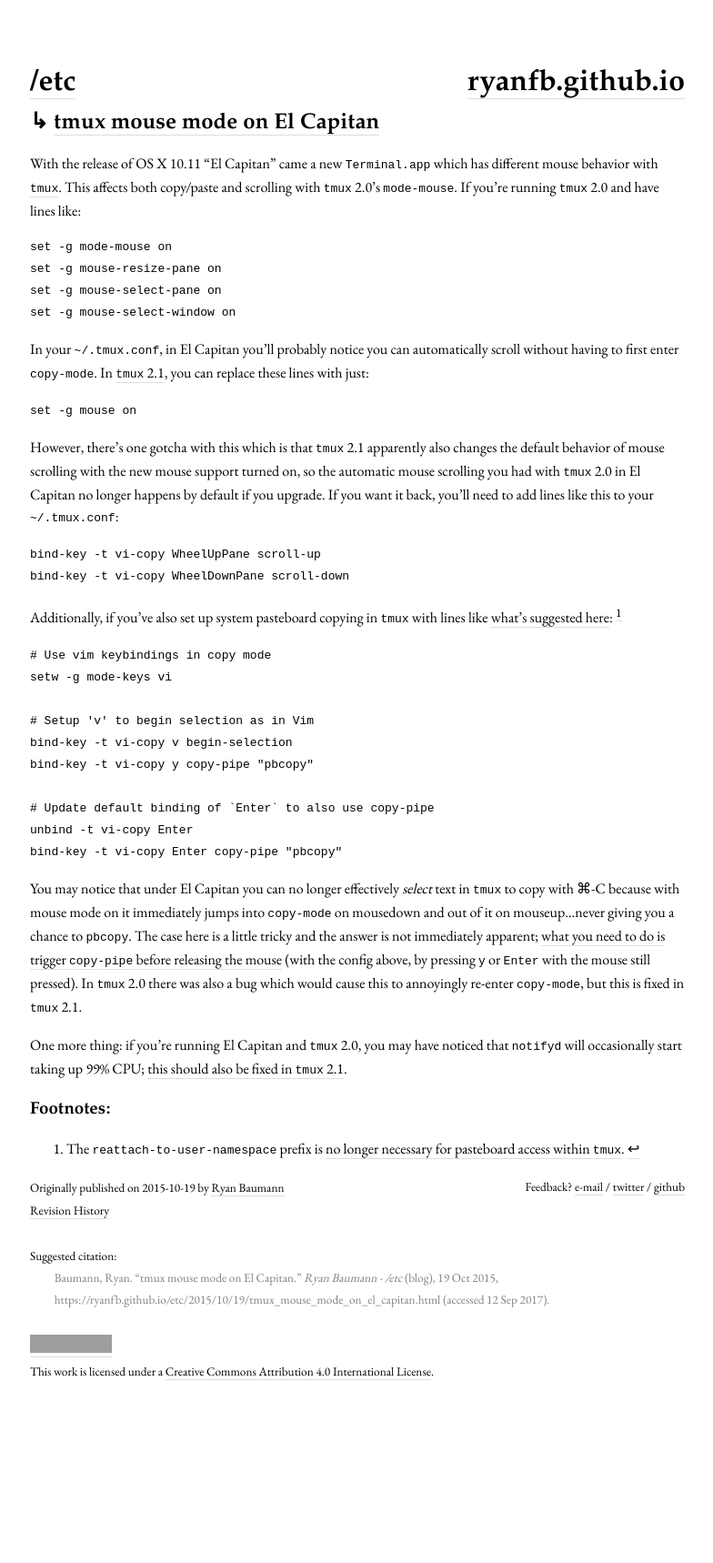
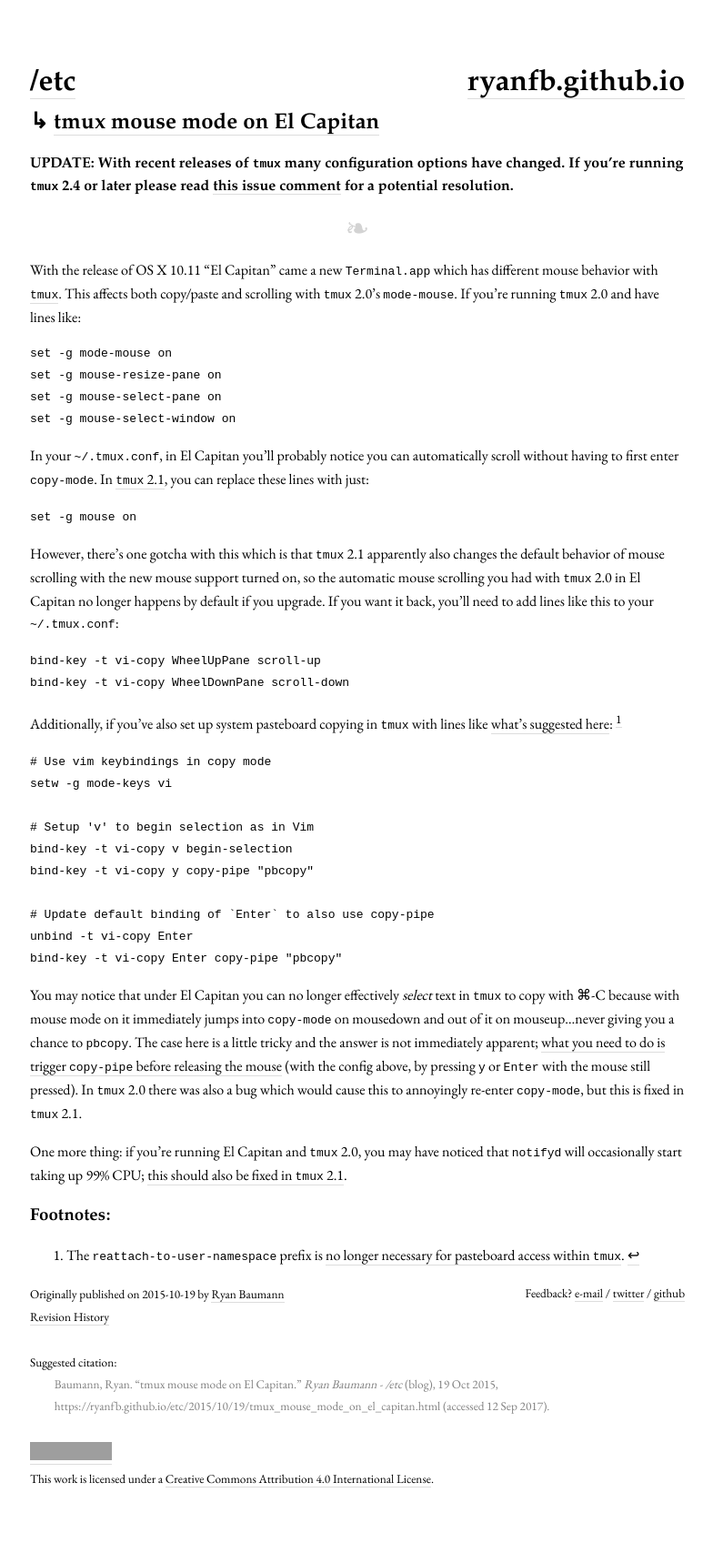
Before and after one commit to ryanfb/etc, a Jekyll site: the page built from _posts/2015-10-19-tmux_mouse_mode_on_el_capitan.md, in a window 1280 px wide. Shown: the whole page at 91% size, without its empty margins (247-1031 px from the left). Built offline with Jekyll 4.4.1, drawn with Linux system fonts in a browser that asks for light colours; nearby versions of some CDN libraries; before the commit the page ends 1600 px from its top, so only the background shows below that; grey boxes are pictures that could not be loaded.

Commit message:
Add note for tmux 2.4+ (fixes #1)

```diff
--- a/_posts/2015-10-19-tmux_mouse_mode_on_el_capitan.md
+++ b/_posts/2015-10-19-tmux_mouse_mode_on_el_capitan.md
@@ -1,5 +1,9 @@
 ---
 title: tmux mouse mode on El Capitan
+---
+
+#### UPDATE: With recent releases of `tmux` many configuration options have changed. If you're running `tmux` 2.4 or later please read [this issue comment](https://github.com/tmux/tmux/issues/754#issuecomment-297452143) for a potential resolution.
+
 ---
 
 With the release of OS X 10.11 "El Capitan" came a new `Terminal.app` which has different mouse behavior with [`tmux`](https://tmux.github.io/). This affects both copy/paste and scrolling with `tmux` 2.0's `mode-mouse`. If you're running `tmux` 2.0 and have lines like:
```
